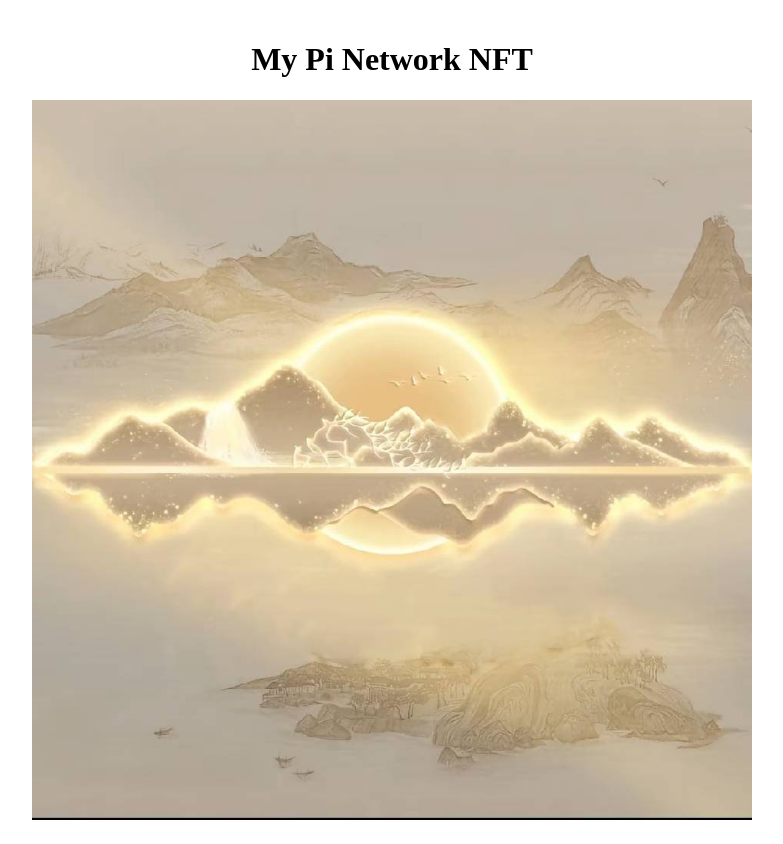
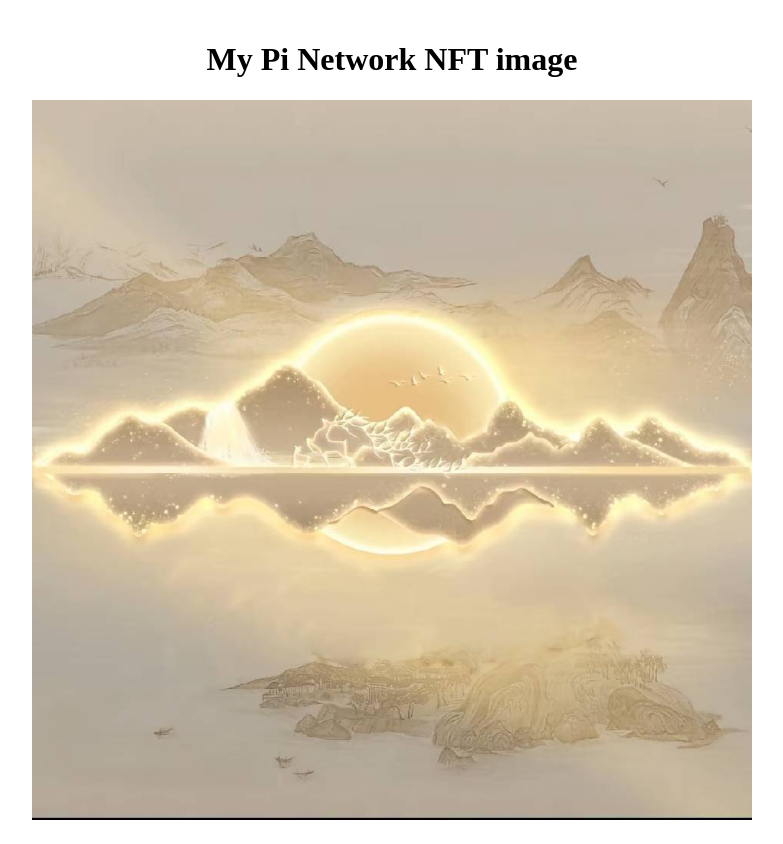
Before and after one commit to haojiahuo1120/pi-nft-assests, a plain HTML site: page index.html in a window 1280 px wide. Shown: the whole page, without its empty margins (248-1031 px from the left). Drawn offline with Linux system fonts and the light colour scheme.

Commit message:
Update index.html
改标题为My Pi Network NFT image

```diff
--- a/index.html
+++ b/index.html
@@ -1,7 +1,7 @@
 <!DOCTYPE html>
 <html>
 <body style="margin: 0; padding: 20px; text-align: center;">
-  <h1>My Pi Network NFT</h1>
+  <h1>My Pi Network NFT image</h1>
   <img src="nft.JPG" alt="Pi NFT" style="max-width: 90%; max-height: 90vh;">
   <!-- 这是上传的 NFT 图片的 HTML 代码 -->
 </body>
```
